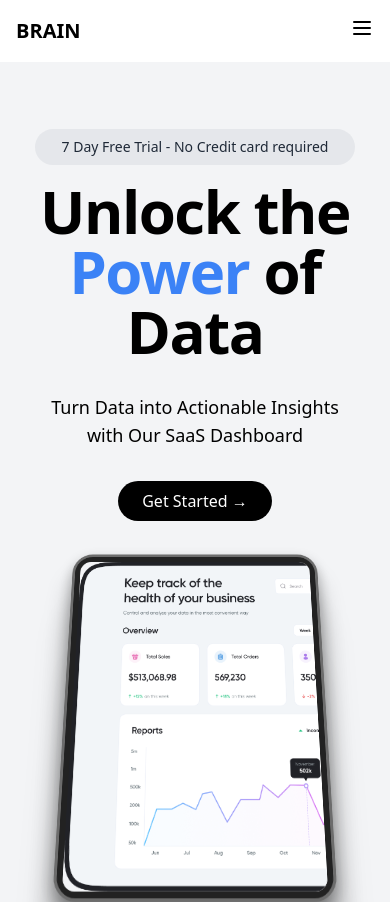
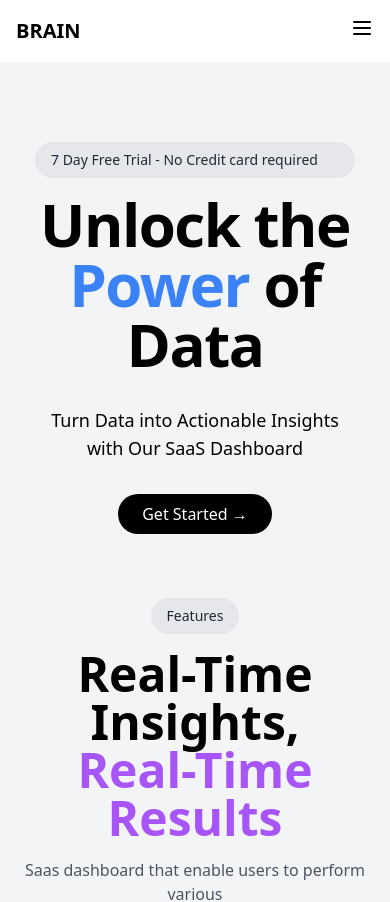
Before and after one commit to Parthakashyap/GITCS-LP, a React (Vite) app: page / in a window 390 px wide. Shown: the top 902 px of the page. Built offline with nearby package versions, Linux system fonts and the light colour scheme.

Commit message:
scroll tab removed for mobile devices

```diff
--- a/package.json
+++ b/package.json
@@ -12,6 +12,7 @@
   "dependencies": {
     "clsx": "^2.1.1",
     "framer-motion": "^11.2.13",
+    "lucide-react": "^0.408.0",
     "react": "^18.3.1",
     "react-dom": "^18.3.1",
     "swiper": "^11.1.4",
--- a/src/components/body.tsx
+++ b/src/components/body.tsx
@@ -1,16 +1,37 @@
-import React from 'react';
-import {HeroScrollDemo} from './ui/container-scroll-animation-component';
-import FeatureSection from './sections/FeatureSection';
-import TestimonialsSection from './sections/TestimonialsSection';
-import PricingSection from './sections/PricingSection';
-import BusinessPotentialSection from './sections/BusinessPotentialSection';
-import FaqSection from './sections/FaqSection';
+import React from "react";
+import { HeroScrollDemo } from "./ui/container-scroll-animation-component";
+import FeatureSection from "./sections/FeatureSection";
+import TestimonialsSection from "./sections/TestimonialsSection";
+import PricingSection from "./sections/PricingSection";
+import BusinessPotentialSection from "./sections/BusinessPotentialSection";
+import FaqSection from "./sections/FaqSection";
 
 const Body: React.FC = () => {
   return (
     <div className="bg-gray-100 min-h-screen flex flex-col items-center justify-center">
-      <HeroScrollDemo/>
-
+      <div className="sm:hidden block mt-20">
+      <div className="flex items-center justify-center">
+        <div className="bg-gray-200 text-gray-800 w-80 rounded-full px-4 py-2 mb-4 text-sm font-medium ">
+          7 Day Free Trial - No Credit card required
+        </div>
+      </div>
+      <h1 className="text-6xl font-bold text-center tracking-tight">
+        Unlock the
+        <br /> <span className="text-blue-500">Power</span> of Data
+      </h1>
+      <p className="text-center text-lg mt-8">
+        Turn Data into Actionable Insights <br />
+        with Our SaaS Dashboard
+      </p>
+      <div className="items-center justify-center flex">
+      <button className="mt-8 bg-black text-white py-2 px-6 rounded-full">
+        Get Started &rarr;
+      </button>
+      </div>
+      </div>
+      <div className="hidden sm:block">
+      <HeroScrollDemo />
+      </div>
       <FeatureSection />
 
       <TestimonialsSection />
@@ -19,8 +40,7 @@ const Body: React.FC = () => {
 
       <BusinessPotentialSection />
 
-      <FaqSection/>
-
+      <FaqSection />
     </div>
   );
 };
```
Also changed, not shown: 1 other file (tests, documents, lock files or other folders).
